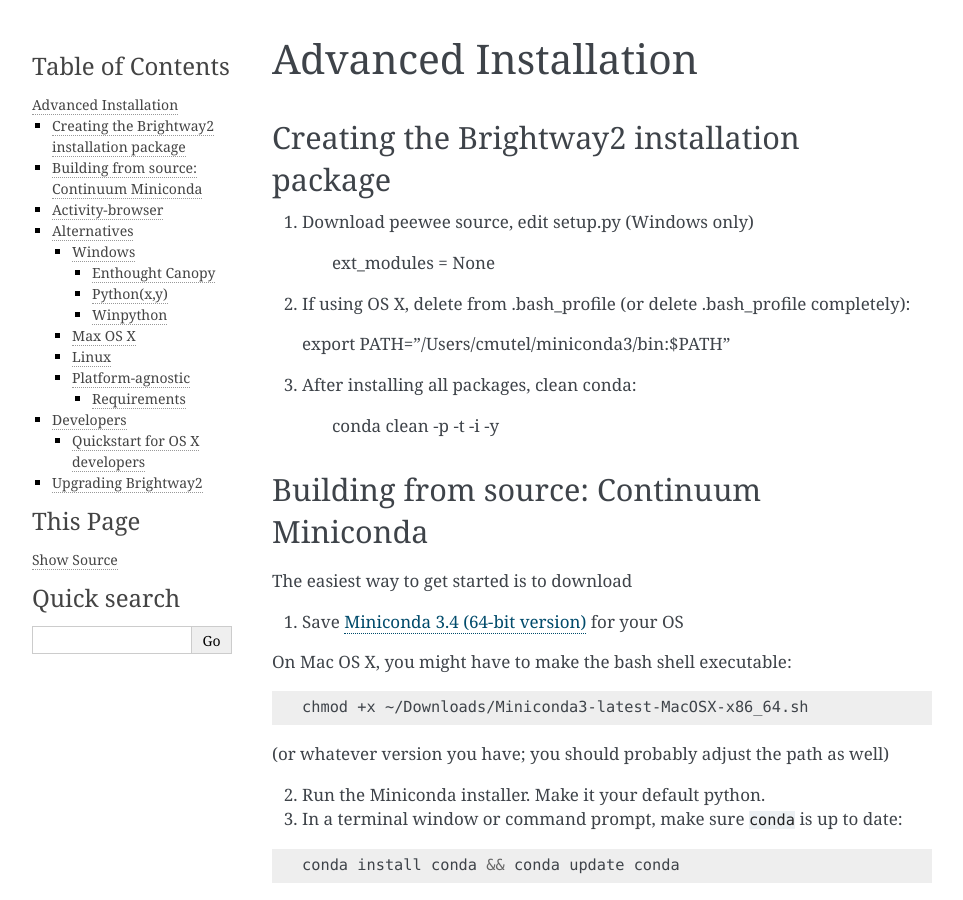
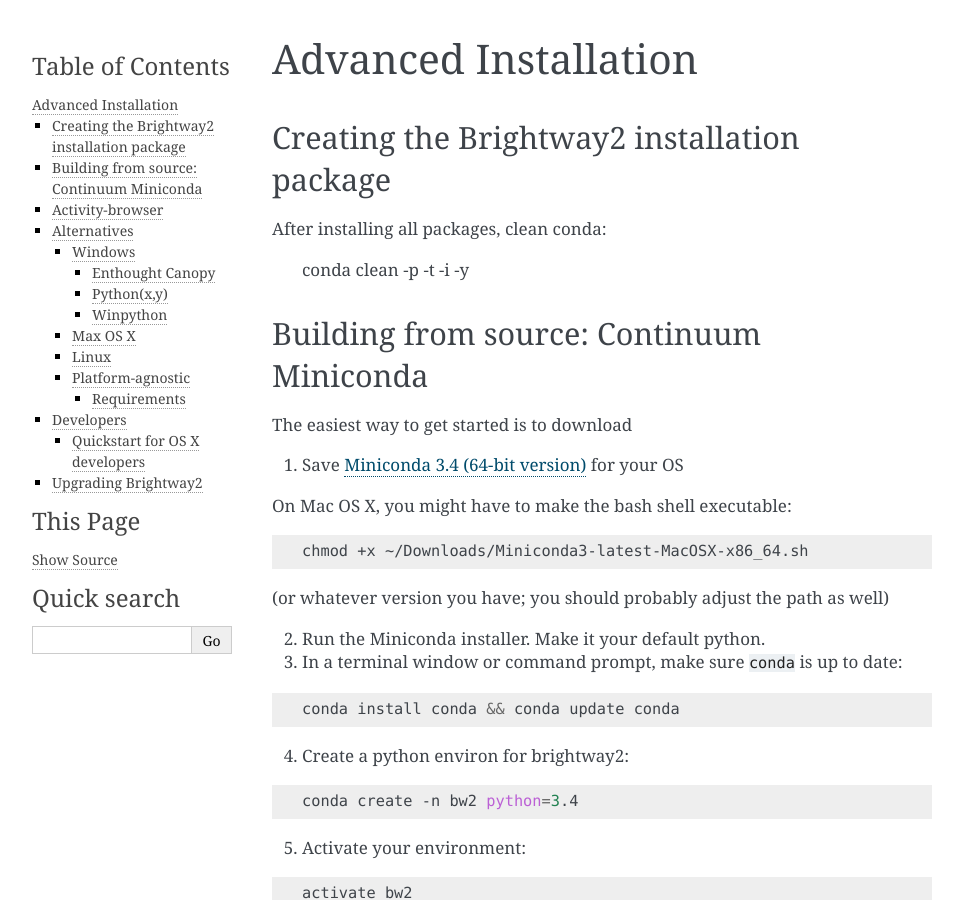
Before and after one commit to brightway-lca/brightway2, a Sphinx documentation site: the page built from docs/advanced-installation.rst, in a window 1280 px wide and 900 px high. Shown: the whole window, without its empty margins (148-1111 px from the left). Built offline with Sphinx 7.4.7, drawn with Linux system fonts in a browser that asks for light colours.

Commit message:
Fix package link

```diff
--- a/docs/advanced-installation.rst
+++ b/docs/advanced-installation.rst
@@ -6,15 +6,7 @@
 Creating the Brightway2 installation package
 ============================================
 
-1. Download peewee source, edit setup.py (Windows only)
-
-    ext_modules = None
-
-2. If using OS X, delete from .bash_profile (or delete .bash_profile completely):
-
-   export PATH="/Users/cmutel/miniconda3/bin:$PATH"
-
-3. After installing all packages, clean conda:
+After installing all packages, clean conda:
 
     conda clean -p -t -i -y
 
--- a/docs/installation.rst
+++ b/docs/installation.rst
@@ -15,7 +15,7 @@
 Installation package
 --------------------
 
-1. Download the `Brightway2 Windows installation package <brightwaylca.org/data/bw2-python-windows.7z>`__, and extract to the ``C:\`` drive, using something like `7-zip <http://www.7-zip.org/>`__. This will create the directory ``C:\bw2-python\``. If you didn't extract it to the right place, you can always move it afterwards.
+1. Download the `Brightway2 Windows installation package <http://brightwaylca.org/data/bw2-python-windows.7z>`__, and extract to the ``C:\`` drive, using something like `7-zip <http://www.7-zip.org/>`__. This will create the directory ``C:\bw2-python\``. If you didn't extract it to the right place, you can always move it afterwards.
 
 .. note:: It is important that the final directory is exactly ``C:\bw2-python\``, as this is what the batch files expect. If you want something more customized, please see the :ref:`advanced-installation` instructions.
 
```
